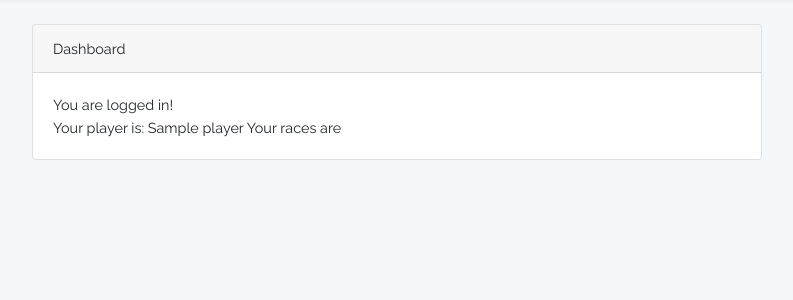
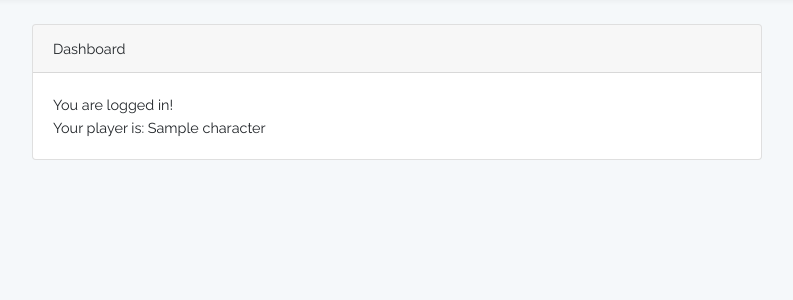
Before and after one commit to enricomeloni/Gdr-Engine-2018, a Laravel app: template app/resources/views/home.blade.php in a window 1280 px wide. Shown: the part 55-355 px from the top of the page, without its empty margins (243-1036 px from the left). Run offline with Laravel 8, Linux system fonts and the light colour scheme; the template is opened without the code that fills it: most values are stand-ins (such as "Sample title", 1, 10 or a date in 2020); data that the repository does not hold is empty; parts of the project's set-up code (start-up, migrations or seed data) failed here and were passed over.

Commit message:
Change to testing views

```diff
--- a/app/resources/views/home.blade.php
+++ b/app/resources/views/home.blade.php
@@ -17,18 +17,7 @@
 
                     You are logged in!<br>
 
-                    Your player is: {{ $player->name }}
-
-                    Your races are
-                    @foreach($player->races()->getEager() as $race)
-                        {{ $race->name }}
-                    @endforeach
-
-                    <br>
-
-                        @foreach($player->races()->where('name', 'Crimson')->getResults() as $cosa)
-                            {{ $cosa->name }}
-                        @endforeach
+                    Your player is: {{ $character->name }}
 
                 </div>
             </div>
```
Also changed, not shown: app/app/Http/Controllers/HomeController.php (+4 -4 lines).
